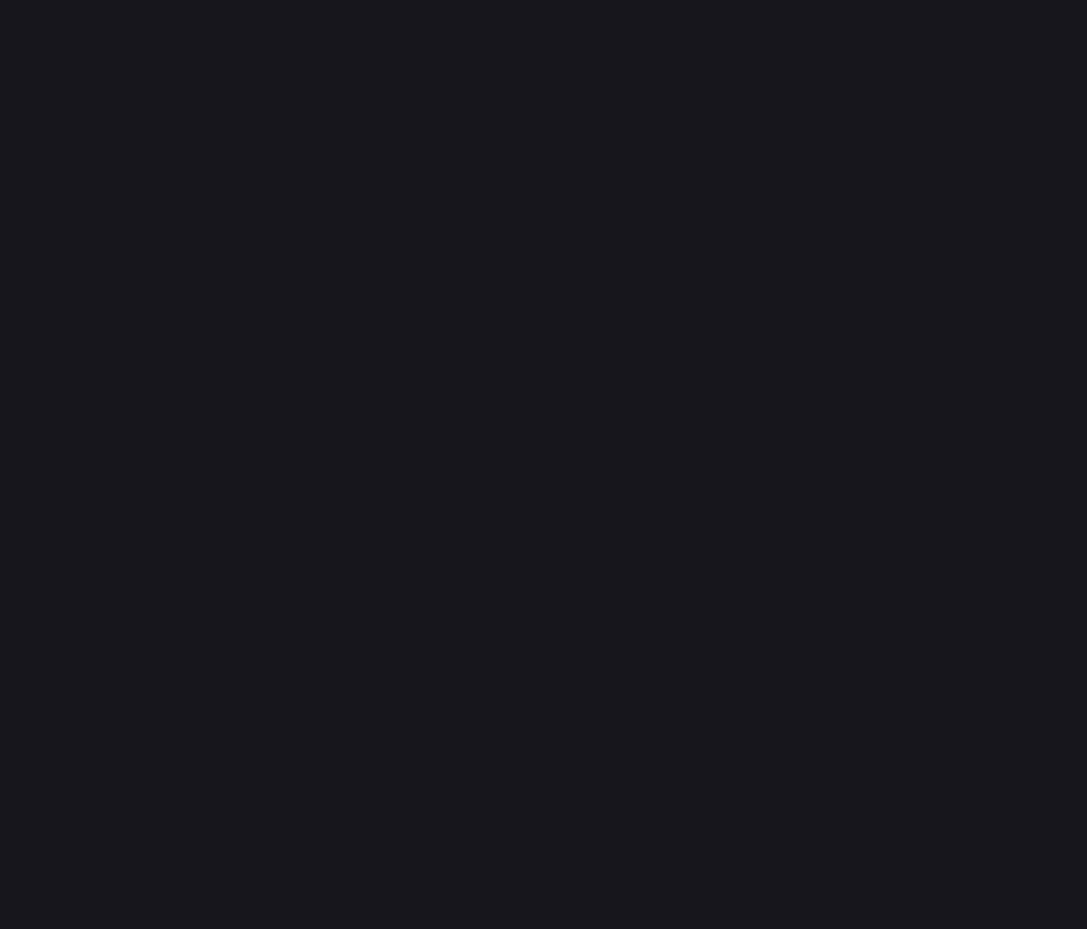
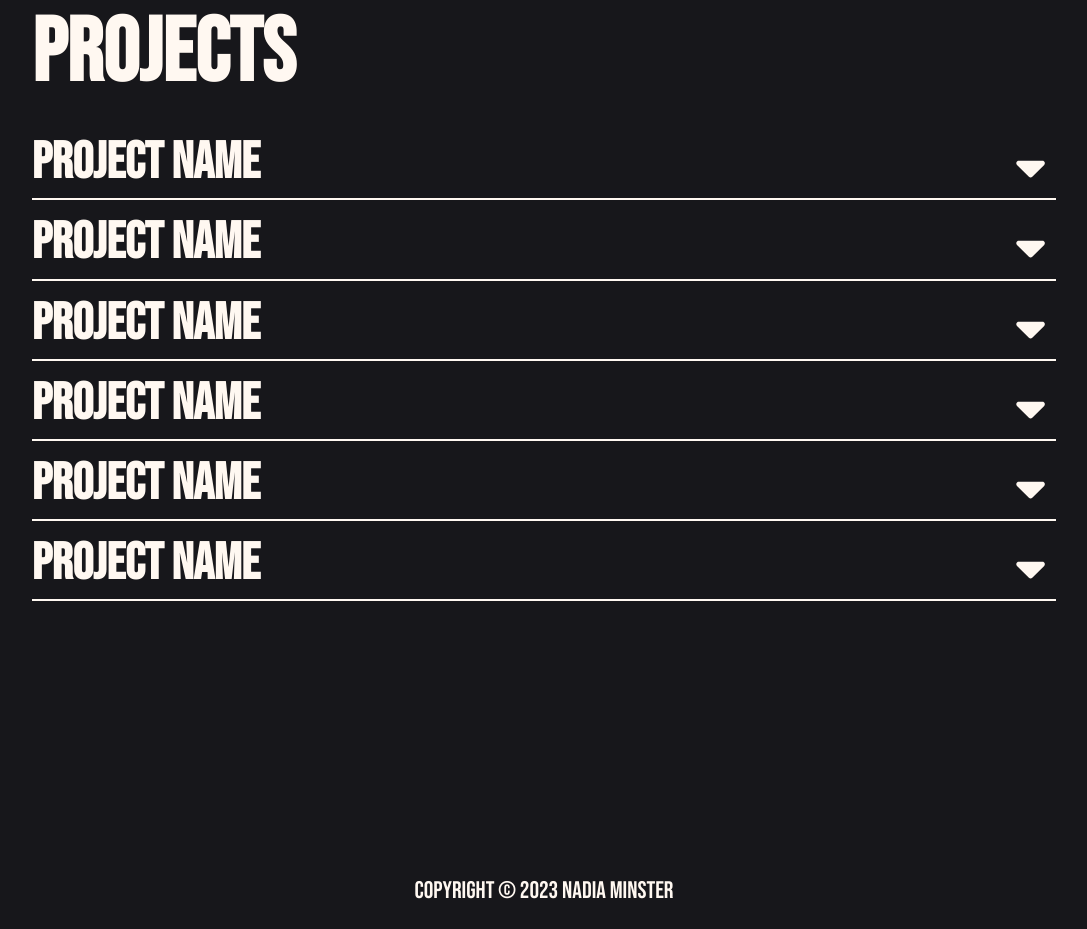
Before and after one commit to nadia-minster/portfolio, a React (Vite) app: page / in a window 1280 px wide. Shown: the part 1940-2869 px from the top of the page, without its empty margins (96-1183 px from the left). Before the commit the page ends 1696 px from the top, so only its background shows below. Built offline with nearby package versions, Linux system fonts and the light colour scheme.

Commit message:
footer and project section

```diff
--- a/src/App.jsx
+++ b/src/App.jsx
@@ -1,6 +1,8 @@
 import Hero from "./Sections/Hero";
 import Nav from "./Sections/Nav";
 import About from "./Sections/About";
+import Projects from "./Sections/Projects/Projects";
+import Footer from "./Sections/Footer";
 import "./index.css";
 
 function App() {
@@ -9,6 +11,8 @@ function App() {
       <Nav />
       <Hero />
       <About />
+      <Projects />
+      <Footer />
     </main>
   );
 }
--- /dev/null
+++ b/src/Sections/Footer.jsx
@@ -0,0 +1,12 @@
+import React from "react";
+
+const Footer = () => {
+  const year = new Date().getFullYear();
+  return (
+    <footer className="footer">
+      <span>{`Copyright © ${year} Nadia Minster`}</span>
+    </footer>
+  );
+};
+
+export default Footer;
--- /dev/null
+++ b/src/Sections/Projects/Project.jsx
@@ -0,0 +1,21 @@
+import React from "react";
+import { FaSortDown, FaSortUp } from "react-icons/fa";
+
+const Project = ({ number }) => {
+  return (
+    <div className="single-project">
+      <div className="project">
+        <h3> Project Name</h3>
+        <button
+          className="open-project"
+          aria-haspopup="true"
+          aria-label="Open project menu"
+        >
+          <FaSortDown />
+        </button>
+      </div>
+    </div>
+  );
+};
+
+export default Project;
--- /dev/null
+++ b/src/Sections/Projects/Projects.jsx
@@ -0,0 +1,20 @@
+import React from "react";
+import Project from "./Project";
+
+const Projects = () => {
+  return (
+    <div className="projects">
+      <h2>Projects</h2>
+      <div className="projects-container">
+        <Project number={"01"} />
+        <Project number={"02"} />
+        <Project number={"03"} />
+        <Project number={"04"} />
+        <Project number={"05"} />
+        <Project number={"06"} />
+      </div>
+    </div>
+  );
+};
+
+export default Projects;
--- a/src/index.css
+++ b/src/index.css
@@ -48,6 +48,9 @@ span {
 h2 {
   font-size: calc(var(--index) * 3.5);
 }
+h3 {
+  font-size: calc(var(--index) * 2);
+}
 p {
   font-family: Montserrat;
 }
@@ -87,7 +90,7 @@ p {
 .about-text {
   display: flex;
   gap: 24px;
-  padding-bottom: 48px;
+  padding-bottom: 12px;
 }
 .about-text p {
   width: max-content;
@@ -96,7 +99,7 @@ p {
 .tech-icons {
   display: flex;
   gap: 5px;
-  padding-bottom: 12px;
+  padding-bottom: 36px;
 }
 
 .tech-icons > * {
@@ -112,3 +115,33 @@ p {
 .contact span {
   letter-spacing: 1.5px;
 }
+
+.projects {
+  position: relative;
+  top: calc(var(--index) * 55);
+  width: 100%;
+}
+
+.projects-container {
+  width: 100%;
+  position: absolute;
+  display: flex;
+  flex-direction: column;
+  margin-top: 24px;
+  gap: 12px;
+}
+
+.project {
+  display: flex;
+  justify-content: space-between;
+  border-bottom: 2px solid var(--clr-white);
+}
+
+.footer {
+  position: relative;
+  top: calc(var(--index) * 85);
+  width: 100%;
+  padding-bottom: 24px;
+  display: grid;
+  justify-content: center;
+}
```
